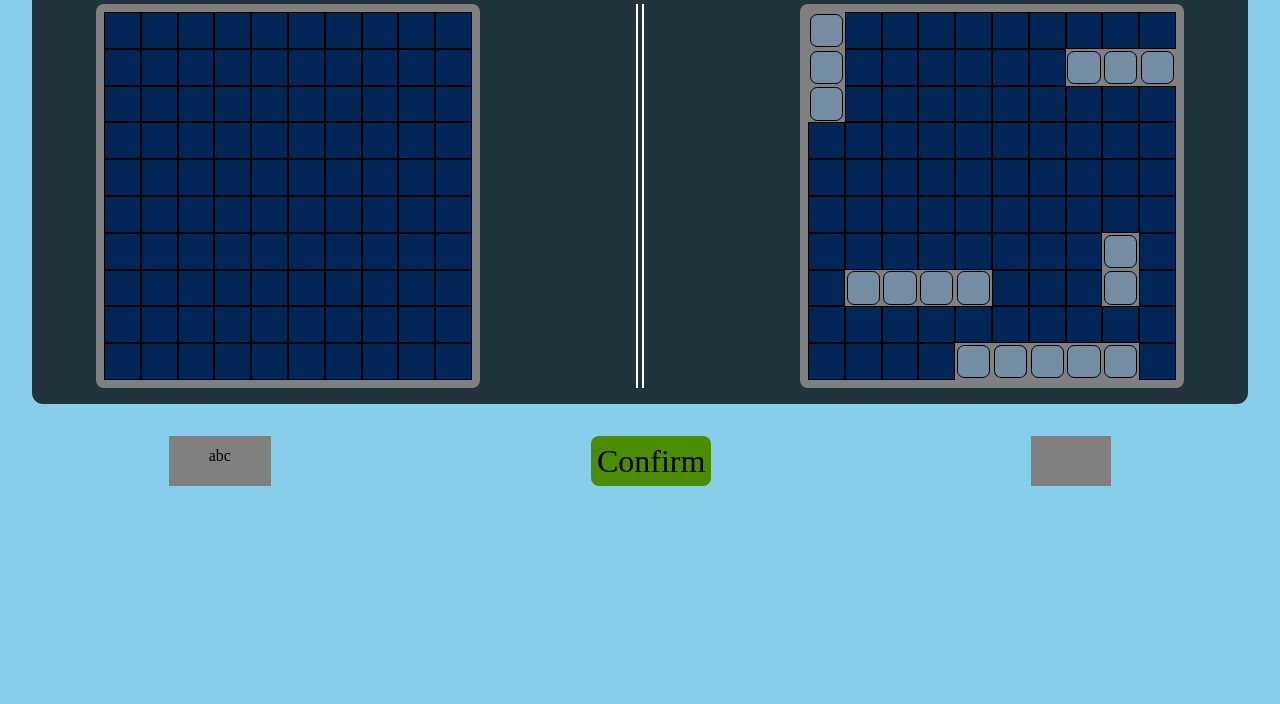
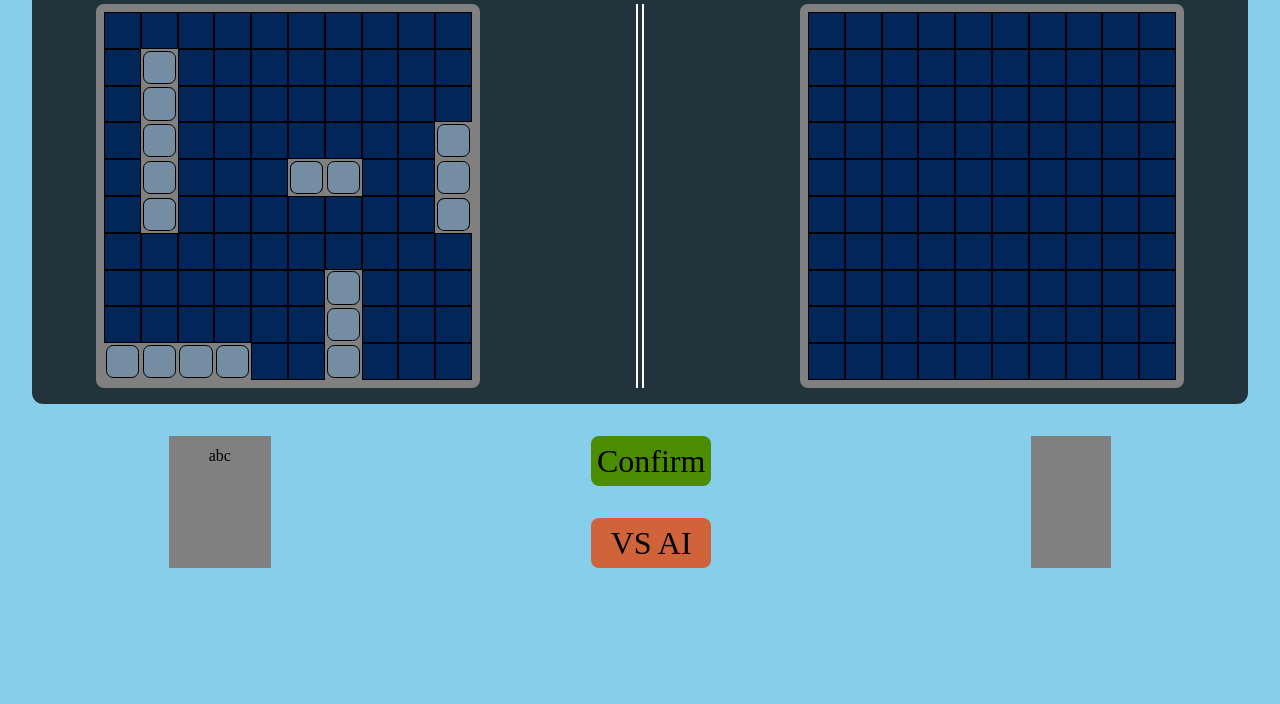
Before and after one commit to wdjh3/battleship, a website built with webpack: page src/template.html in a window 1280 px wide. Shown: the part 96-800 px from the top of the page. Built offline with nearby package versions, Linux system fonts and the light colour scheme; a web font is replaced by a local one.

Commit message:
wip: ai mode

```diff
--- a/src/controllers/uiController.js
+++ b/src/controllers/uiController.js
@@ -9,6 +9,7 @@ const gameBoardNodeList = document.querySelectorAll(".gameboard");
 const player1GameBoard = document.getElementById("player1-gameboard");
 const player2GameBoard = document.getElementById("player2-gameboard");
 const confirmPlacementBtn = document.getElementById("confirm-placement-btn");
+const vsAiBtn = document.getElementById("vs-ai-btn");
 const shipSelectionElement = document.getElementById("ship-selection");
 const newGameBtn = document.getElementById("new-game");
 
@@ -21,12 +22,14 @@ const uiController = (() => {
     switch (gameState) {
       case gameStates.PLAYER_1_PLACING:
         renderAttacks(players);
+        vsAiBtn.hidden = false;
         newGameBtn.hidden = true;
         shipSelectionElement.style.display = "flex";
         updateMessage(`It's ${players[0].name}'s turn to place ships!`);
         renderShips(player1GameBoard, players[0].gameBoard.board);
         break;
       case gameStates.PLAYER_2_PLACING:
+        vsAiBtn.hidden = true;
         hideShips(player1GameBoard);
         updateMessage(`It's ${players[1].name}'s turn to place ships!`);
         renderShips(player2GameBoard, players[1].gameBoard.board);
@@ -62,7 +65,7 @@ const uiController = (() => {
   }
 
   function bindNewGameBtn(callback) {
-    newGameBtn.addEventListener('click', callback)
+    newGameBtn.addEventListener("click", callback);
   }
 
   // Maybe switch to Pub/Sub?
--- a/src/index.js
+++ b/src/index.js
@@ -14,36 +14,36 @@ function testFunction() {
   gameController.placeShip(gameController.getShips()[2], [6, 7]);
   gameController.placeShip(gameController.getShips()[3], [9, 3]);
   gameController.placeShip(gameController.getShips()[4], [5, 4], "horizontal");
-  gameController.confirmPlacement();
-  gameController.placeShip(gameController.getShips()[0], [4, 9], "horizontal");
-  gameController.placeShip(gameController.getShips()[1], [1, 7], "horizontal");
-  gameController.placeShip(gameController.getShips()[2], [0, 0]);
-  gameController.placeShip(gameController.getShips()[3], [7, 1], "horizontal");
-  gameController.placeShip(gameController.getShips()[4], [8, 6]);
-  gameController.confirmPlacement();
-  const player2ships = [
-    0,
-    10, 20, 71, 72, 73, 74, 94, 95, 96, 97, 98,
-    78, 68, 17, 18, 19,
-  ];
-  for (let i = 0; i < player2ships.length; i++) {
-    gameController.receiveAttack(player2ships[i]);
-    gameController.receiveAttack(i);
-  }
-  gameController.newGame();
+  // gameController.confirmPlacement();
+  // gameController.placeShip(gameController.getShips()[0], [4, 9], "horizontal");
+  // gameController.placeShip(gameController.getShips()[1], [1, 7], "horizontal");
+  // gameController.placeShip(gameController.getShips()[2], [0, 0]);
+  // gameController.placeShip(gameController.getShips()[3], [7, 1], "horizontal");
+  // gameController.placeShip(gameController.getShips()[4], [8, 6]);
+  // gameController.confirmPlacement();
+  // const player2ships = [
+  //   0,
+  //   10, 20, 71, 72, 73, 74, 94, 95, 96, 97, 98,
+  //   78, 68, 17, 18, 19,
+  // ];
+  // for (let i = 0; i < player2ships.length; i++) {
+  //   gameController.receiveAttack(player2ships[i]);
+  //   gameController.receiveAttack(i);
+  // }
+  // gameController.newGame();
 
 
-  gameController.placeShip(gameController.getShips()[0], [1, 1]);
-  gameController.placeShip(gameController.getShips()[1], [0, 9], "horizontal");
-  gameController.placeShip(gameController.getShips()[2], [6, 7]);
-  gameController.placeShip(gameController.getShips()[3], [9, 3]);
-  gameController.placeShip(gameController.getShips()[4], [5, 4], "horizontal");
-  gameController.confirmPlacement();
-  gameController.placeShip(gameController.getShips()[0], [4, 9], "horizontal");
-  gameController.placeShip(gameController.getShips()[1], [1, 7], "horizontal");
-  gameController.placeShip(gameController.getShips()[2], [0, 0]);
-  gameController.placeShip(gameController.getShips()[3], [7, 1], "horizontal");
-  gameController.placeShip(gameController.getShips()[4], [8, 6]);
+  // gameController.placeShip(gameController.getShips()[0], [1, 1]);
+  // gameController.placeShip(gameController.getShips()[1], [0, 9], "horizontal");
+  // gameController.placeShip(gameController.getShips()[2], [6, 7]);
+  // gameController.placeShip(gameController.getShips()[3], [9, 3]);
+  // gameController.placeShip(gameController.getShips()[4], [5, 4], "horizontal");
+  // gameController.confirmPlacement();
+  // gameController.placeShip(gameController.getShips()[0], [4, 9], "horizontal");
+  // gameController.placeShip(gameController.getShips()[1], [1, 7], "horizontal");
+  // gameController.placeShip(gameController.getShips()[2], [0, 0]);
+  // gameController.placeShip(gameController.getShips()[3], [7, 1], "horizontal");
+  // gameController.placeShip(gameController.getShips()[4], [8, 6]);
   // gameController.confirmPlacement();
   // const player2ships = [
   //   0,
--- a/src/styles.css
+++ b/src/styles.css
@@ -174,21 +174,41 @@ header {
   border-radius: 0.5rem;
 }
 
-.selections > button.confirm-placement {
-  background-color: #4c8c00;
+.selections > .button-menu {
   margin: 0 25vw;
+  display: flex;
+  flex-direction: column;
+  gap: 2rem;
 }
 
-.selections > button.confirm-placement:hover {
+.selections button.confirm-placement {
+  background-color: #4c8c00;
+}
+
+.selections button.confirm-placement:hover {
   background-color: #58c02e;
   cursor: pointer;
 }
 
-.selections > button.confirm-placement:active {
+.selections button.confirm-placement:active {
   border: none;
   font-size: 2rem;
   background-color: #134900;
   cursor: pointer;
+}
+
+button.vs-ai {
+  background-color: #d1633b;
+}
+
+button.vs-ai:hover {
+  background-color: #ffbfa8;
+  cursor: pointer;
+}
+
+button.vs-ai:active {
+  background-color: #5c3121;
+  color: white;
 }
 
 .new-game-btn-container {
--- a/src/template.html
+++ b/src/template.html
@@ -28,7 +28,10 @@
 	</div>
 	<div class="selections" id="ship-selection">
 		<div class="ships">abc</div>
-		<button class="confirm-placement btn" id="confirm-placement-btn">Confirm</button>
+		<div class="button-menu">
+			<button class="confirm-placement btn" id="confirm-placement-btn">Confirm</button>
+			<button class="btn vs-ai" id="vs-ai-btn">VS AI</button>
+		</div>
 		<div class="ships"></div>
 	</div>
 	<div class="new-game-btn-container">
```
